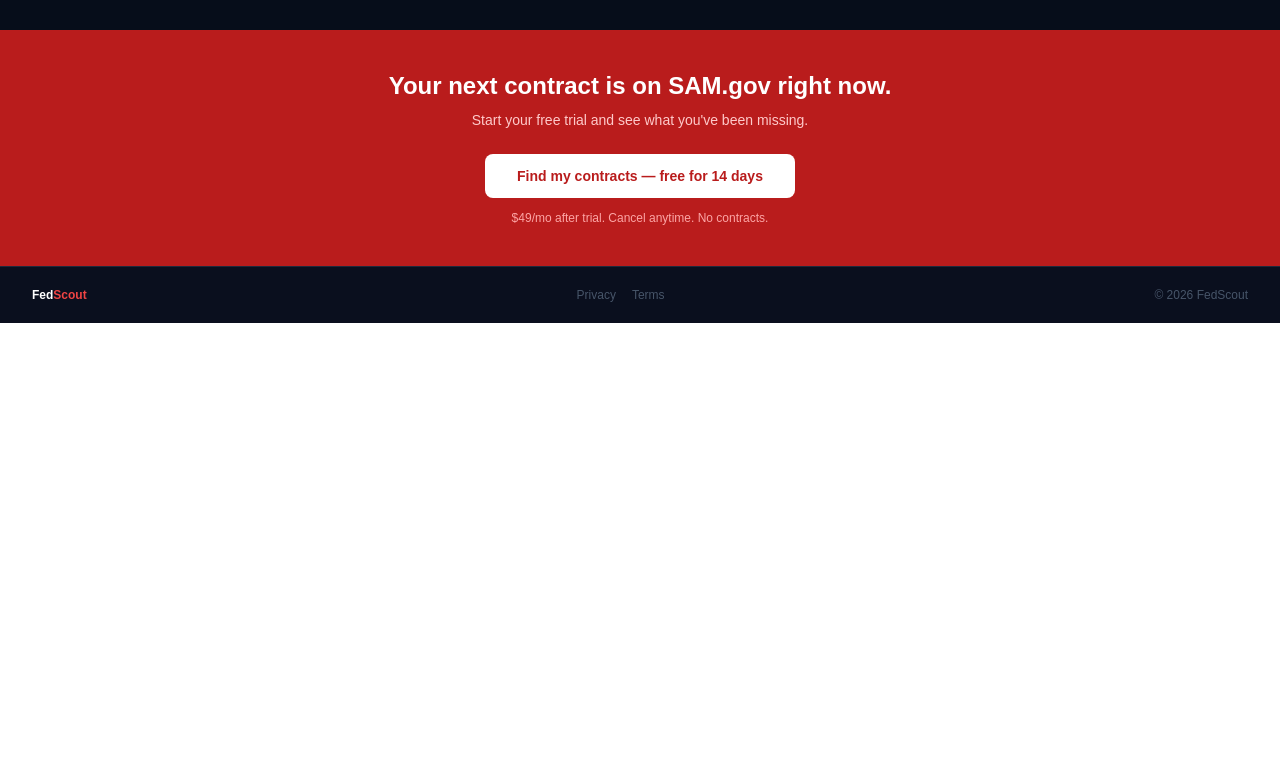
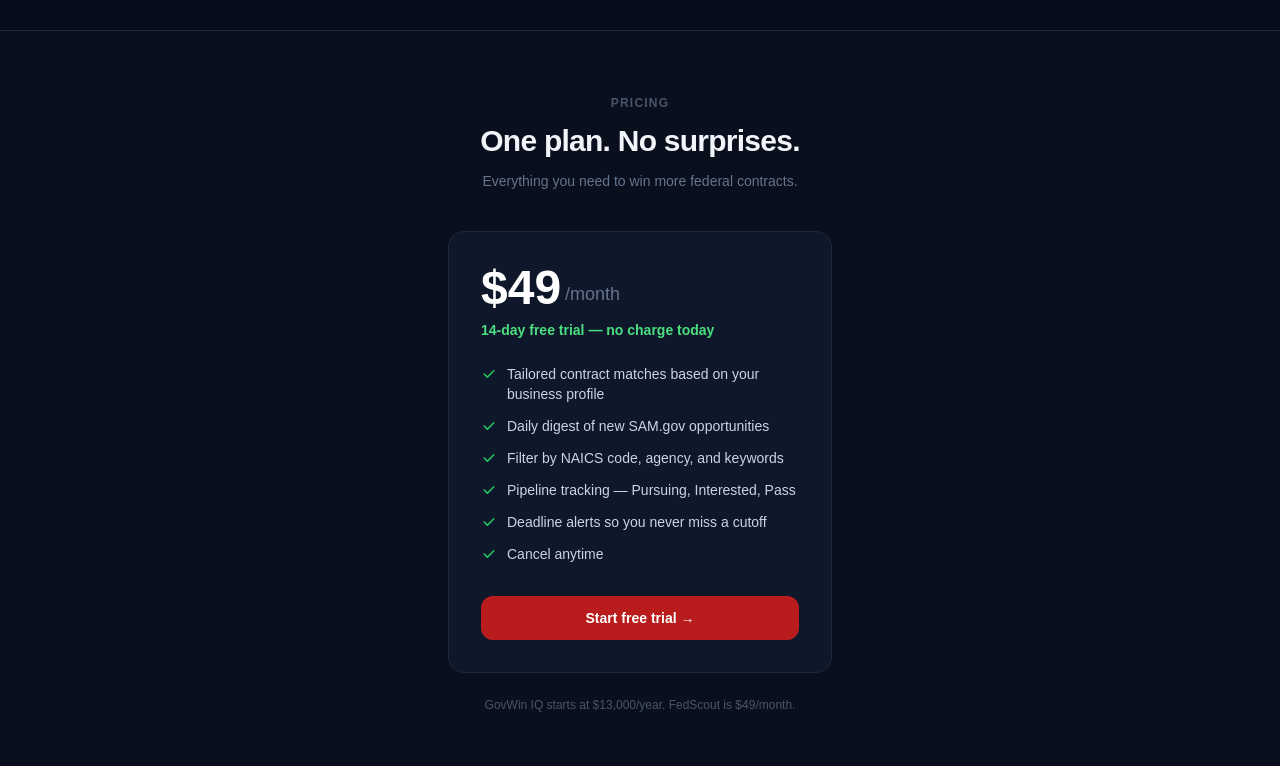
Before and after one commit to qelson/fedscout, a Next.js app: page / in a window 1280 px wide. Shown: the part 1694-2460 px from the top of the page. Before the commit the page ends 2017 px from the top, so only its background shows below. Built offline with nearby package versions, Linux system fonts and the light colour scheme.

Commit message:
Move pricing to homepage section, remove separate pricing page, add smooth scroll

```diff
--- a/app/dashboard/DashboardClient.tsx
+++ b/app/dashboard/DashboardClient.tsx
@@ -272,7 +272,7 @@ export default function DashboardClient({
             >
               How it works
             </Link>
-            <Link href="/pricing" className="hidden md:block text-xs transition-colors" style={{ color: '#475569' }}
+            <Link href="/#pricing" className="hidden md:block text-xs transition-colors" style={{ color: '#475569' }}
               onMouseEnter={e => (e.currentTarget.style.color = '#64748b')}
               onMouseLeave={e => (e.currentTarget.style.color = '#475569')}
             >
--- a/app/globals.css
+++ b/app/globals.css
@@ -1,6 +1,10 @@
 @tailwind base;
 @tailwind components;
 @tailwind utilities;
+
+html {
+  scroll-behavior: smooth;
+}
 
 :root {
   --background: #ffffff;
--- a/app/page.tsx
+++ b/app/page.tsx
@@ -15,7 +15,7 @@ export default function Home() {
 
           <nav className="flex items-center gap-5">
             <a href="#how-it-works" className="hidden md:block text-sm text-slate-400 hover:text-slate-200 transition-colors">How it works</a>
-            <Link href="/pricing" className="hidden md:block text-sm text-slate-400 hover:text-slate-200 transition-colors">Pricing</Link>
+            <a href="/#pricing" className="hidden md:block text-sm text-slate-400 hover:text-slate-200 transition-colors">Pricing</a>
             <Link href="/login" className="hidden md:block text-sm text-slate-400 hover:text-slate-200 transition-colors">Sign in</Link>
             <Link
               href="/quiz"
@@ -316,6 +316,50 @@ export default function Home() {
         </div>
       </section>
 
+      {/* ── Pricing ── */}
+      <section id="pricing" className="border-t py-16 px-8" style={{ backgroundColor: '#0a0f1e', borderColor: '#1e293b' }}>
+        <div className="max-w-2xl mx-auto text-center">
+          <p className="text-xs font-bold tracking-widest mb-3" style={{ color: '#475569' }}>PRICING</p>
+          <h2 className="text-3xl font-extrabold tracking-tight text-slate-100 mb-3">One plan. No surprises.</h2>
+          <p className="text-sm text-slate-500 mb-10">Everything you need to win more federal contracts.</p>
+
+          <div className="max-w-sm mx-auto rounded-2xl border p-8 text-left" style={{ backgroundColor: '#0f172a', borderColor: '#1e293b' }}>
+            <div className="flex items-end gap-1 mb-2">
+              <span className="text-5xl font-extrabold text-white">$49</span>
+              <span className="text-lg text-slate-500 mb-1">/month</span>
+            </div>
+            <p className="text-sm font-semibold text-green-400 mt-2 mb-6">14-day free trial — no charge today</p>
+
+            <ul className="space-y-3">
+              {[
+                'Tailored contract matches based on your business profile',
+                'Daily digest of new SAM.gov opportunities',
+                'Filter by NAICS code, agency, and keywords',
+                'Pipeline tracking — Pursuing, Interested, Pass',
+                'Deadline alerts so you never miss a cutoff',
+                'Cancel anytime',
+              ].map((f) => (
+                <li key={f} className="flex items-start gap-2.5">
+                  <svg className="h-4 w-4 mt-0.5 shrink-0 text-green-500" fill="currentColor" viewBox="0 0 20 20">
+                    <path fillRule="evenodd" d="M16.707 5.293a1 1 0 010 1.414l-8 8a1 1 0 01-1.414 0l-4-4a1 1 0 011.414-1.414L8 12.586l7.293-7.293a1 1 0 011.414 0z" clipRule="evenodd" />
+                  </svg>
+                  <span className="text-sm text-slate-300">{f}</span>
+                </li>
+              ))}
+            </ul>
+
+            <Link
+              href="/quiz"
+              className="mt-8 block w-full rounded-xl py-3 text-center text-sm font-bold text-white transition-colors bg-red-700 hover:bg-red-600"
+            >
+              Start free trial →
+            </Link>
+          </div>
+
+          <p className="text-xs text-slate-600 mt-6">GovWin IQ starts at $13,000/year. FedScout is $49/month.</p>
+        </div>
+      </section>
+
       {/* ── Final CTA ── */}
       <section className="py-10 text-center px-6 sm:px-8" style={{ backgroundColor: '#B91C1C' }}>
         <h2 className="text-2xl font-extrabold text-white mb-2">
--- a/app/pricing/PricingClient.tsx
+++ /dev/null
@@ -1,147 +0,0 @@
-'use client'
-
-import { useState } from 'react'
-import Link from 'next/link'
-
-function IconCheck({ className = 'text-green-500' }: { className?: string }) {
-  return (
-    <svg className={`h-4 w-4 mt-0.5 shrink-0 ${className}`} fill="currentColor" viewBox="0 0 20 20">
-      <path fillRule="evenodd" d="M16.707 5.293a1 1 0 010 1.414l-8 8a1 1 0 01-1.414 0l-4-4a1 1 0 011.414-1.414L8 12.586l7.293-7.293a1 1 0 011.414 0z" clipRule="evenodd" />
-    </svg>
-  )
-}
-
-function IconX() {
-  return (
-    <svg className="h-4 w-4 mt-0.5 shrink-0 text-gray-300" fill="none" stroke="currentColor" strokeWidth={2.5} viewBox="0 0 24 24">
-      <path strokeLinecap="round" strokeLinejoin="round" d="M6 18L18 6M6 6l12 12" />
-    </svg>
-  )
-}
-
-const FEATURES = [
-  'Tailored contract matches based on your business profile',
-  'Daily digest of new SAM.gov opportunities',
-  'Filter by NAICS code, agency, and keywords',
-  'Pipeline tracking — Pursuing, Interested, Pass',
-  'Deadline alerts so you never miss a cutoff',
-  'Cancel anytime',
-]
-
-const COMPARISON = [
-  { feature: 'Tailored contract matching',    fedscout: true,  govwin: false },
-  { feature: 'Daily digest email',            fedscout: true,  govwin: false },
-  { feature: 'Setup in under 5 minutes',      fedscout: true,  govwin: false },
-  { feature: 'SMB-friendly pricing',          fedscout: true,  govwin: false },
-]
-
-export default function PricingClient() {
-  const [loading, setLoading] = useState(false)
-  const [error, setError] = useState<string | null>(null)
-
-  async function handleStartTrial() {
-    setLoading(true)
-    setError(null)
-
-    const res = await fetch('/api/stripe/create-checkout-session', { method: 'POST' })
-    const data = await res.json()
-
-    if (!res.ok || !data.url) {
-      setError(data.error ?? 'Something went wrong. Please try again.')
-      setLoading(false)
-      return
-    }
-
-    window.location.href = data.url
-  }
-
-  return (
-    <div className="min-h-screen bg-white">
-
-      {/* ── Nav ── */}
-      <header className="border-b border-gray-100">
-        <div className="max-w-2xl mx-auto px-4 sm:px-6 h-14 flex items-center justify-between">
-          <Link href="/" className="text-2xl font-extrabold tracking-tight text-gray-900 hover:text-gray-600 transition-colors">
-            fedscout
-          </Link>
-          <Link href="/login" className="text-sm text-gray-500 hover:text-gray-900 transition-colors">
-            Sign in
-          </Link>
-        </div>
-      </header>
-
-      <main className="max-w-2xl mx-auto px-4 sm:px-6 py-20">
-
-        {/* ── Header ── */}
-        <div className="text-center mb-12">
-          <p className="text-xs font-semibold uppercase tracking-widest text-blue-600 mb-3">Simple pricing</p>
-          <h1 className="text-3xl sm:text-4xl font-bold text-gray-900 mb-3">One plan. No surprises.</h1>
-          <p className="text-gray-500 text-sm">
-            Everything you need to never miss a federal contract. Cancel anytime.
-          </p>
-        </div>
-
-        {/* ── Pricing card ── */}
-        <div className="max-w-sm mx-auto border border-gray-200 rounded-2xl p-8 mb-6">
-          <div className="mb-2">
-            <span className="text-4xl font-bold text-gray-900">$49</span>
-            <span className="text-gray-400 text-sm ml-1">/month</span>
-          </div>
-          <p className="text-sm font-medium text-green-600 mb-6">14-day free trial — no charge today</p>
-
-          <ul className="space-y-3 mb-8">
-            {FEATURES.map((f) => (
-              <li key={f} className="flex items-start gap-2.5 text-sm text-gray-700">
-                <IconCheck />
-                {f}
-              </li>
-            ))}
-          </ul>
-
-          <button
-            onClick={handleStartTrial}
-            disabled={loading}
-            className="w-full rounded-lg bg-gray-900 py-3 text-sm font-semibold text-white hover:bg-gray-700 disabled:opacity-50 transition-colors"
-          >
-            {loading ? 'Redirecting to checkout…' : 'Start free trial'}
-          </button>
-
-          {error && <p className="mt-3 text-center text-sm text-red-600">{error}</p>}
-        </div>
-
-        {/* ── Below card ── */}
-        <div className="text-center space-y-2 mb-16">
-          <p className="text-sm text-gray-500">
-            Already have an account?{' '}
-            <Link href="/login" className="font-medium text-gray-900 hover:underline">Sign in</Link>
-          </p>
-          <p className="text-xs text-gray-400">No contracts. No setup fees. Just $49/mo after your trial.</p>
-        </div>
-
-        {/* ── Comparison ── */}
-        <div className="border border-gray-100 rounded-xl overflow-hidden">
-          <div className="grid grid-cols-3 bg-gray-50 border-b border-gray-100">
-            <div className="px-5 py-3 text-xs font-semibold text-gray-400 uppercase tracking-wide">Feature</div>
-            <div className="px-5 py-3 text-xs font-semibold text-gray-900 uppercase tracking-wide text-center">FedScout <span className="font-normal text-gray-400">$49/mo</span></div>
-            <div className="px-5 py-3 text-xs font-semibold text-gray-400 uppercase tracking-wide text-center">GovWin IQ <span className="font-normal">$2,400+/mo</span></div>
-          </div>
-          {COMPARISON.map(({ feature, fedscout, govwin }, i) => (
-            <div
-              key={feature}
-              className={`grid grid-cols-3 border-b border-gray-100 last:border-0 ${i % 2 === 1 ? 'bg-gray-50/50' : 'bg-white'}`}
-            >
-              <div className="px-5 py-3.5 text-sm text-gray-600">{feature}</div>
-              <div className="px-5 py-3.5 flex justify-center">
-                {fedscout ? <IconCheck /> : <IconX />}
-              </div>
-              <div className="px-5 py-3.5 flex justify-center">
-                {govwin ? <IconCheck className="text-green-500" /> : <IconX />}
-              </div>
-            </div>
-          ))}
-        </div>
-
-      </main>
-    </div>
-  )
-}
--- a/app/pricing/page.tsx
+++ /dev/null
@@ -1,5 +0,0 @@
-import PricingClient from './PricingClient'
-
-export default function PricingPage() {
-  return <PricingClient />
-}
--- a/app/settings/SettingsClient.tsx
+++ b/app/settings/SettingsClient.tsx
@@ -398,7 +398,7 @@ export default function SettingsClient({
           </div>
         ) : (
           <a
-            href="/pricing"
+            href="/#pricing"
             className="inline-block rounded-lg bg-gray-900 px-5 py-2 text-sm font-semibold text-white hover:bg-gray-700 transition-colors"
           >
             Start free trial
```
Also changed, not shown: .claude/settings.local.json (added).
